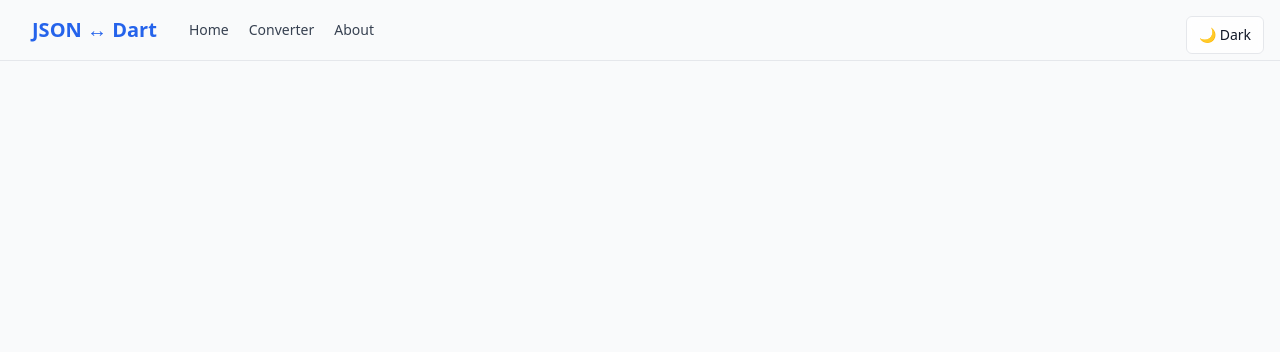
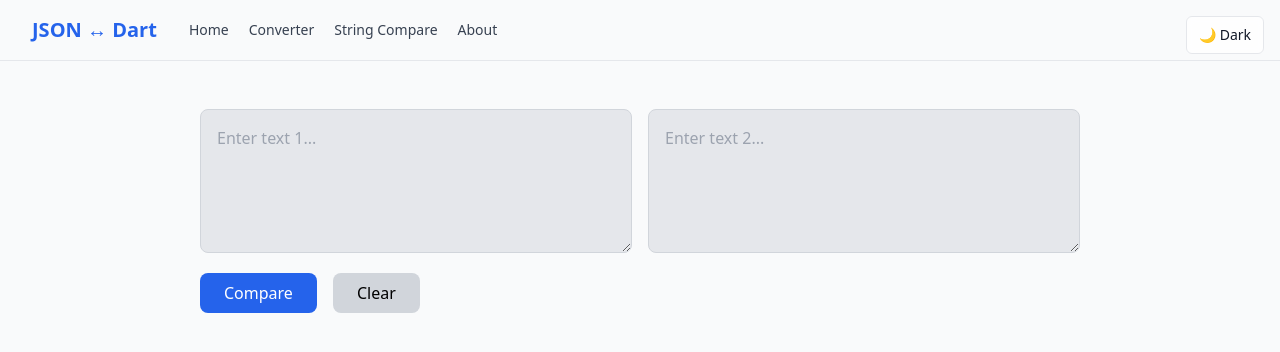
Before and after one commit to harshyadavDeveloper/json_to_dart_converter, a React (Vite) app: page /string-compare in a window 1280 px wide. Shown: the top 352 px of the page. Built offline with nearby package versions, Linux system fonts and the light colour scheme.

Commit message:
1. added util function required for string compare. 2. completed the string compare frontend part. 3. tested the string compare

```diff
--- a/src/App.jsx
+++ b/src/App.jsx
@@ -5,6 +5,7 @@ import JsonToDartConverter from "./components/JsonToDartConverter";
 import Home from "./pages/Home";
 import About from "./pages/About";
 import { Toaster } from 'react-hot-toast';
+import StringCompare from "./components/StringCompare";
 
 export default function App() {
   return (
@@ -20,6 +21,8 @@ export default function App() {
           <Routes>
             <Route path="/" element={<Home />} />
             <Route path="/converter" element={<JsonToDartConverter />} />
+            <Route path="/string-compare" element={<StringCompare />} />
+
             <Route path="/about" element={<About />} />
           </Routes>
         </main>
--- a/src/components/NavBar.jsx
+++ b/src/components/NavBar.jsx
@@ -29,6 +29,12 @@ export default function NavBar() {
           >
             Converter
           </Link>
+            <Link
+            to="/string-compare"
+            className="hover:text-blue-500 dark:hover:text-blue-400 transition-colors"
+          >
+            String Compare
+          </Link>
           <Link
             to="/about"
             className="hover:text-blue-500 dark:hover:text-blue-400 transition-colors"
--- /dev/null
+++ b/src/components/StringCompare.jsx
@@ -0,0 +1,108 @@
+import { useState } from "react";
+import toast, { Toaster } from "react-hot-toast";
+import { highlightDiff } from "../utils/highlightDiff";
+
+export default function StringCompare() {
+  const [str1, setStr1] = useState("");
+  const [str2, setStr2] = useState("");
+  const [result, setResult] = useState(null);
+
+  const handleCompare = () => {
+    if (!str1.trim() || !str2.trim()) {
+      toast.error("Please enter both strings");
+      return;
+    }
+
+    const diff = highlightDiff(str1, str2);
+    setResult(diff);
+
+    if (diff.areEqual) {
+      toast.success("Strings match! 🎉");
+    } else {
+      toast.error("Strings do not match ❌");
+    }
+  };
+
+  const handleClear = () => {
+    setStr1("");
+    setStr2("");
+    setResult(null);
+  };
+
+  return (
+    <div className="flex flex-col w-full max-w-4xl mx-auto gap-5 p-2">
+      <Toaster position="top-center" />
+
+      {/* Input boxes */}
+      <div className="flex gap-4">
+        <textarea
+          value={str1}
+          onChange={(e) => setStr1(e.target.value)}
+          placeholder="Enter text 1..."
+          className="w-1/2 h-36 p-4 rounded-lg bg-gray-200 dark:bg-gray-800
+          text-gray-900 dark:text-white border border-gray-300 dark:border-gray-700 outline-none"
+        />
+
+        <textarea
+          value={str2}
+          onChange={(e) => setStr2(e.target.value)}
+          placeholder="Enter text 2..."
+          className="w-1/2 h-36 p-4 rounded-lg bg-gray-200 dark:bg-gray-800
+          text-gray-900 dark:text-white border border-gray-300 dark:border-gray-700 outline-none"
+        />
+      </div>
+
+      {/* Buttons */}
+      <div className="flex gap-4">
+        <button
+          onClick={handleCompare}
+          className="px-6 py-2 bg-blue-600 text-white rounded-lg hover:bg-blue-700 transition"
+        >
+          Compare
+        </button>
+
+        <button
+          onClick={handleClear}
+          className="px-6 py-2 bg-gray-300 dark:bg-gray-700 text-black dark:text-white
+          rounded-lg hover:bg-gray-400 dark:hover:bg-gray-600 transition"
+        >
+          Clear
+        </button>
+      </div>
+
+      {/* RESULTS */}
+      {result && (
+        <>
+          {result.areEqual ? (
+            // 🟢 SUCCESS CONTAINER
+            <div className="mt-4 p-4 rounded-lg bg-green-200 dark:bg-green-800
+            text-green-900 dark:text-green-100 border border-green-400 dark:border-green-700">
+              <p className="text-center font-semibold text-lg">
+                ✅ The two texts are identical!
+              </p>
+            </div>
+          ) : (
+            // ❌ DIFFERENCE VIEW
+            <div className="flex mt-4 border border-gray-300 dark:border-gray-700 rounded-lg overflow-hidden">
+              <div className="w-1/2 p-4 bg-gray-100 dark:bg-gray-900
+              text-gray-900 dark:text-white whitespace-pre-wrap">
+                <div
+                  dangerouslySetInnerHTML={{ __html: result.left }}
+                  className="break-words text-sm"
+                />
+              </div>
+
+              <div className="w-1/2 p-4 bg-gray-100 dark:bg-gray-900
+              text-gray-900 dark:text-white whitespace-pre-wrap border-l border-gray-300 dark:border-gray-700">
+                <div
+                  dangerouslySetInnerHTML={{ __html: result.right }}
+                  className="break-words text-sm"
+                />
+              </div>
+            </div>
+          )}
+        </>
+      )}
+    </div>
+  );
+}
--- a/src/pages/Home.jsx
+++ b/src/pages/Home.jsx
@@ -50,7 +50,7 @@ export default function Home() {
           {
             title: "Text Compare (Coming Soon)",
             desc: "Compare two code snippets or text blocks visually.",
-            link: "#",
+            link: "/string-compare",
           },
         ].map((tool, i) => (
           <motion.div
--- /dev/null
+++ b/src/utils/highlightDiff.js
@@ -0,0 +1,22 @@
+export function highlightDiff(str1, str2) {
+  const max = Math.max(str1.length, str2.length);
+  let left = "";
+  let right = "";
+
+  for (let i = 0; i < max; i++) {
+    const a = str1[i] || "";
+    const b = str2[i] || "";
+
+    if (a === b) {
+      left += a || "";
+      right += b || "";
+    } else {
+      left += a ? `<span class="text-red-500 underline">${a}</span>` : "";
+      right += b ? `<span class="text-red-500 underline">${b}</span>` : "";
+    }
+  }
+
+  const areEqual = str1 === str2;
+
+  return { left, right, areEqual };
+}
--- /dev/null
+++ b/src/utils/stringCompare.js
@@ -0,0 +1,46 @@
+// utils/stringCompare.js
+
+export function compareStrings(str1, str2, options = {}) {
+  const { ignoreCase = false, ignoreWhitespace = false } = options;
+
+  let a = str1;
+  let b = str2;
+
+  if (ignoreCase) {
+    a = a.toLowerCase();
+    b = b.toLowerCase();
+  }
+
+  if (ignoreWhitespace) {
+    a = a.replace(/\s+/g, "");
+    b = b.replace(/\s+/g, "");
+  }
+
+  if (a === b) {
+    return {
+      areEqual: true,
+      diff: [],
+      message: "Both strings are identical!",
+    };
+  }
+
+  // Calculate diff positions
+  const maxLen = Math.max(a.length, b.length);
+  const diffs = [];
+
+  for (let i = 0; i < maxLen; i++) {
+    if (a[i] !== b[i]) {
+      diffs.push({
+        index: i,
+        a: a[i] || "",
+        b: b[i] || "",
+      });
+    }
+  }
+
+  return {
+    areEqual: false,
+    diff: diffs,
+    message: "Strings differ",
+  };
+}
```
